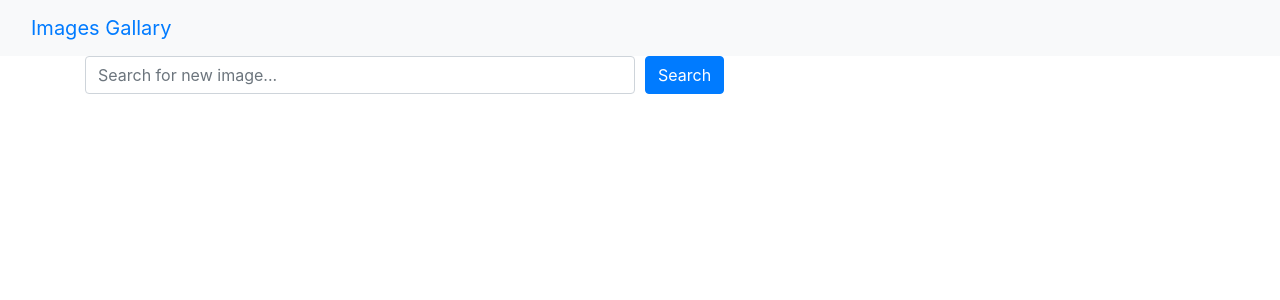
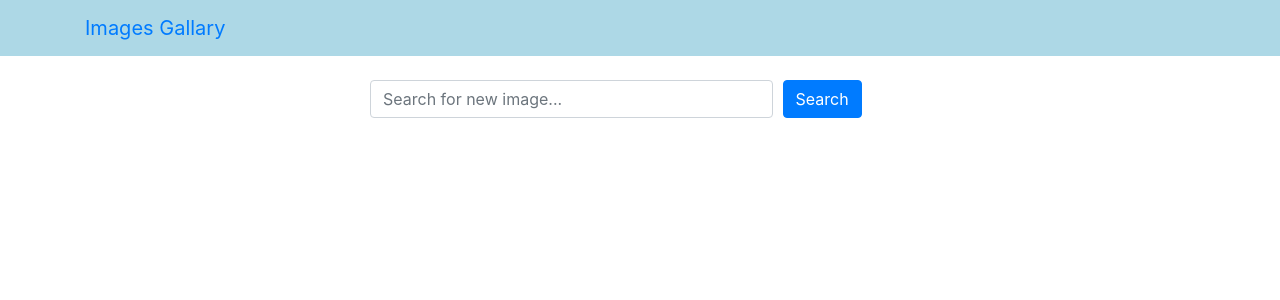
Before and after one commit to Stalmax76/images-Galery, a React (Create React App) app in the folder frontend/: page / in a window 1280 px wide. Shown: the top 300 px of the page. Built offline with nearby package versions, Linux system fonts and the light colour scheme.

Commit message:
controled search component

```diff
--- a/frontend/src/App.js
+++ b/frontend/src/App.js
@@ -1,13 +1,23 @@
+import { useState } from 'react';
+
 import 'bootstrap/dist/css/bootstrap.min.css';
 import Header from './components/Header';
 import Search from './components/Search';
+
 function App() {
+  const [search, setSearch] = useState('');
+  const handleSearchSubmit = (e) => {
+    e.preventDefault();
+    console.log(search);
+  };
   return (
     <div>
       <Header title='Images Gallary' />
-      <Search />
+      <Search search={search} setSearch={setSearch} handleSubmit={handleSearchSubmit} />
     </div>
   );
 }
 
+App.propTypes = {};
+
 export default App;
--- a/frontend/src/components/Header.js
+++ b/frontend/src/components/Header.js
@@ -3,10 +3,14 @@
 
 import PropTypes from 'prop-types';
 
+const navbarStyle = {
+  backgroundColor: 'lightblue',
+};
+
 const Header = ({ title }) => {
   return (
-    <Navbar bg='light' data-bs-theme='light'>
-      <Container fluid>
+    <Navbar style={navbarStyle} data-bs-theme='light'>
+      <Container>
         <Navbar.Brand href='/'>{title}</Navbar.Brand>
       </Container>
     </Navbar>
--- a/frontend/src/components/Search.js
+++ b/frontend/src/components/Search.js
@@ -1,15 +1,22 @@
 import React from 'react';
 import { Container, Row, Col, Form, Button } from 'react-bootstrap';
+import PropTypes from 'prop-types';
 
-const Search = () => {
+const Search = ({ search, setSearch, handleSubmit }) => {
   return (
-    <Container>
-      <Row>
-        <Col>
-          <Form>
+    <Container className='mt-4'>
+      <Row className='justify-content-center'>
+        <Col xs={12} md={8} lg={6}>
+          <Form onSubmit={handleSubmit}>
             <Form.Row>
-              <Col>
-                <Form.Control placeholder='Search for new image...' />
+              <Col xs={9} style={{ marginBlockEnd: '1rem' }}>
+                <Form.Control
+                  type='text'
+                  value={search}
+                  onChange={(e) => setSearch(e.target.value)}
+                  name='search'
+                  placeholder='Search for new image...'
+                />
               </Col>
               <Col>
                 <Button variant='primary' type='submit'>
@@ -23,5 +30,10 @@
     </Container>
   );
 };
+Search.propTypes = {
+  handleSubmit: PropTypes.func,
+  search: PropTypes.string,
+  setSearch: PropTypes.func,
+};
 
 export default Search;
```
